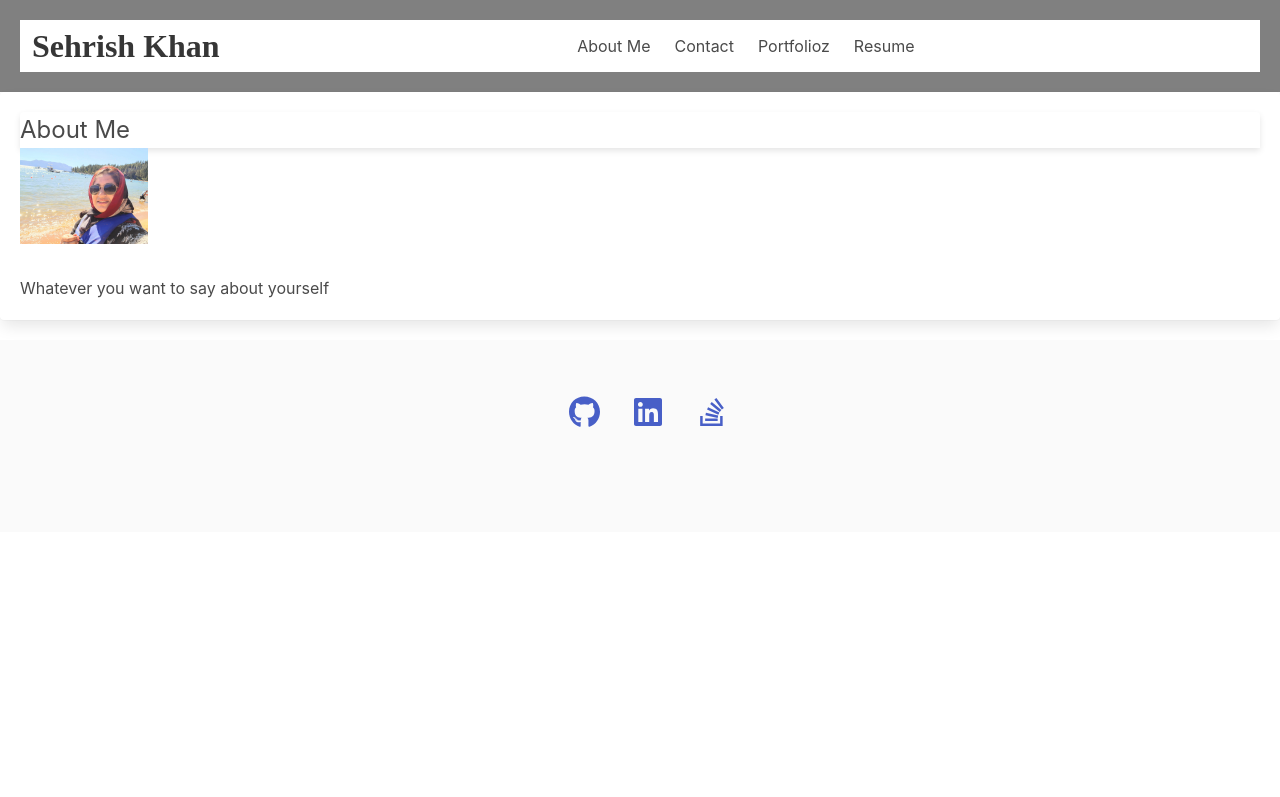
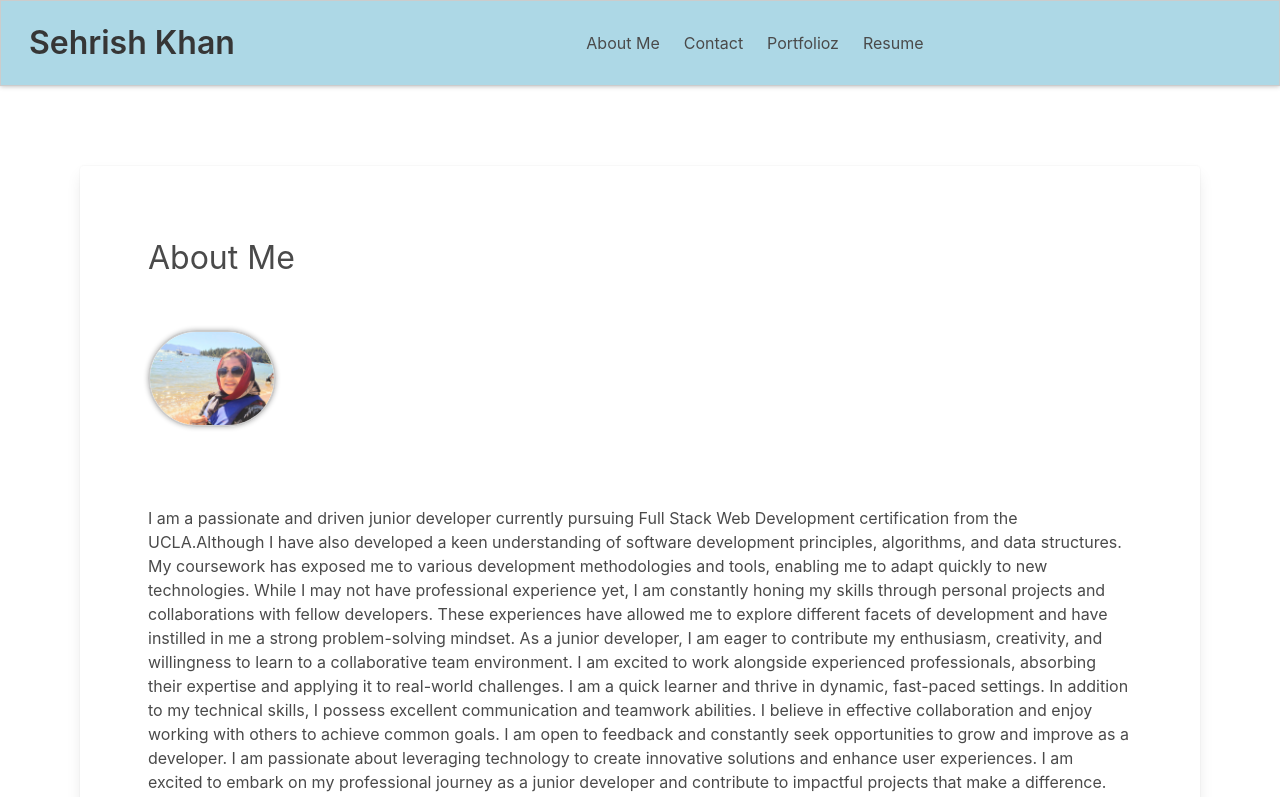
Before and after one commit to sehrishkhan336/react-portfolio, a React (Create React App) app: page / in a window 1280 px wide. Shown: the top 797 px of the page. Built offline with nearby package versions, Linux system fonts and the light colour scheme.

Commit message:
updating the styling for header, footer nad cards

```diff
--- a/src/components/Header.css
+++ b/src/components/Header.css
@@ -1,10 +1,7 @@
-.header {
-  background-color: gray;
-  padding: 20px;
+.header .navbar {
+  background-color: lightblue;
+  color: #fff;
+  padding: 1rem;
+  border: 1px solid #ccc;
+  box-shadow: 0 0 5px rgba(0, 0, 0, 0.3);
 }
-
-.title {
-  font-family: 'Brush Script MT', cursive;
-  font-size: 3rem;
-  color: #333;
-}
--- a/src/components/ProfileContainer.js
+++ b/src/components/ProfileContainer.js
@@ -32,6 +32,7 @@ export default function ProfileContainer() {
             {renderPage()}
 
             <Footer />
+
         </div>
 
     );
--- a/src/components/pages/AboutMe.js
+++ b/src/components/pages/AboutMe.js
@@ -6,23 +6,33 @@ export default function AboutMe() {
   return (
     <div className="card">
 
-      <div className="card-header">
+      <div className="c-header">
         <h1>
           About Me
         </h1>
       </div>
 
-      <div className="image is-128x128">
-        <figure className="is-rounded">
-          <img  src={profilePicture} alt="Profile Picture" />
+      <div >
+        <figure className="image is-128x128">
+          <img className="is-rounded image-profile" src={profilePicture} alt="Profile Picture" />
         </figure>
       </div>
 
-        <div className="content">
-          <p>
-            Whatever you want to say about yourself
-          </p>
-        </div>
+      <div className="content">
+        <p>
+          I am a passionate and driven junior developer currently pursuing Full Stack Web Development certification from the UCLA.Although  I have also developed a keen understanding of software development principles, algorithms, and data structures. My coursework has exposed me to various development methodologies and tools, enabling me to adapt quickly to new technologies.
+
+          While I may not have professional experience yet, I am constantly honing my skills through personal projects and collaborations with fellow developers. These experiences have allowed me to explore different facets of development and have instilled in me a strong problem-solving mindset.
+
+          As a junior developer, I am eager to contribute my enthusiasm, creativity, and willingness to learn to a collaborative team environment. I am excited to work alongside experienced professionals, absorbing their expertise and applying it to real-world challenges. I am a quick learner and thrive in dynamic, fast-paced settings.
+
+          In addition to my technical skills, I possess excellent communication and teamwork abilities. I believe in effective collaboration and enjoy working with others to achieve common goals. I am open to feedback and constantly seek opportunities to grow and improve as a developer.
+
+          I am passionate about leveraging technology to create innovative solutions and enhance user experiences. I am excited to embark on my professional journey as a junior developer and contribute to impactful projects that make a difference.
+
+          Thank you for taking the time to learn more about me. I look forward to connecting and exploring potential opportunities to grow and contribute to your team.
+        </p>
+      </div>
 
     </div>
   );
--- a/src/components/pages/Contact.js
+++ b/src/components/pages/Contact.js
@@ -49,7 +49,8 @@ export default function Contact() {
     };
 
     return (
-    <div className="card">
+        <div className="card ">
+            <div className="card-form">
                 <div className="field">
                     <label className="label">Name</label>
                     <div className="control">
@@ -113,5 +114,6 @@ export default function Contact() {
                     </div>
                 </div>
             </div>
+        </div>
     );
 }
--- a/src/components/pages/Footer.css
+++ b/src/components/pages/Footer.css
@@ -1,6 +1,4 @@
 .footer {
-    background-color: blue;
-    color: white;
     padding: 20px;
     position: fixed;
     bottom: 0;
--- a/src/components/pages/Pages.css
+++ b/src/components/pages/Pages.css
@@ -1,11 +1,29 @@
 .card {
-    background-color: blue;
-    color: white;
-    margin-bottom: 20px;
+    margin: 5rem;
     padding: 20px;
+    height: 55rem;
   }
 
-  .card-header {
-    font-size: 1.5rem;
+  .image-profile {
+    margin: 3rem;
+    border-radius: 50%;
+    border: 2px solid #ccc;
+    box-shadow: 0 0 5px rgba(0, 0, 0, 0.3);
+  }
+ .c-header {
+    font-size: 2rem;
     font-weight: bold;
+    margin: 3rem;
+ }
+
+  .card-form {
+    display: flex;
+    flex-direction: column;
+    justify-content: start;
   }
+
+  .content {
+    margin: 3rem;
+    inline-size: 1.5;
+    ;
+  }
--- a/src/components/pages/Portfolio.js
+++ b/src/components/pages/Portfolio.js
@@ -2,11 +2,34 @@ import React from 'react';
 import './Pages.css';
 
 const Portfolio = () => {
-  return (
-    <div className="card">
-      {/* Your Portfolio content */}
-    </div>
-  );
+    return (
+        <div className="card">
+            <div>
+                <div className="card-image">
+                    <figure className="image is-648x648">
+                        <img src="" alt="Placeholder image" />
+                    </figure>
+                </div>
+                <div className="card-content">
+                    <div className="media">
+                        <div className="media-left">
+                            <figure className="image is-648x648">
+                                <img src="https://bulma.io/images/placeholders/96x96.png" alt="Placeholder image" />
+                            </figure>
+                        </div>
+                        <div className="media-content">
+                            <p className="title is-4">Tic Tac Toe</p>
+                            <p className="subtitle is-6">@reactApp</p>
+                        </div>
+                    </div>
+                    <div className="content">
+                        This is a simple Tic Tac Toe game built with React. It was built as part of the React tutorial.
+                        <br />
+                    </div>
+                </div>
+            </div>
+        </div>
+    );
 };
 
 export default Portfolio;
--- a/src/components/pages/Resume.js
+++ b/src/components/pages/Resume.js
@@ -5,36 +5,6 @@ export default function Resume() {
     return (
         <div className="card">
             <div>
-                <div className="card-image">
-                    <figure className="image is-648x648">
-                        <img src="" alt="Placeholder image" />
-                    </figure>
-                </div>
-                <div className="card-content">
-                    <div className="media">
-                        <div className="media-left">
-                            <figure className="image is-648x648">
-                                <img src="https://bulma.io/images/placeholders/96x96.png" alt="Placeholder image" />
-                            </figure>
-                        </div>
-                        <div className="media-content">
-                            <p className="title is-4">Tic Tac Toe</p>
-                            <p className="subtitle is-6">@reactApp</p>
-                        </div>
-                    </div>
-                    <div className="content">
-                        This is a simple Tic Tac Toe game built with React. It was built as part of the React tutorial.
-                        <br />
-                    </div>
-                </div>
-
-
-
-
-
-
-
-
 
             </div>
 
```
Lines whose indentation alone changed are shown as unchanged.
